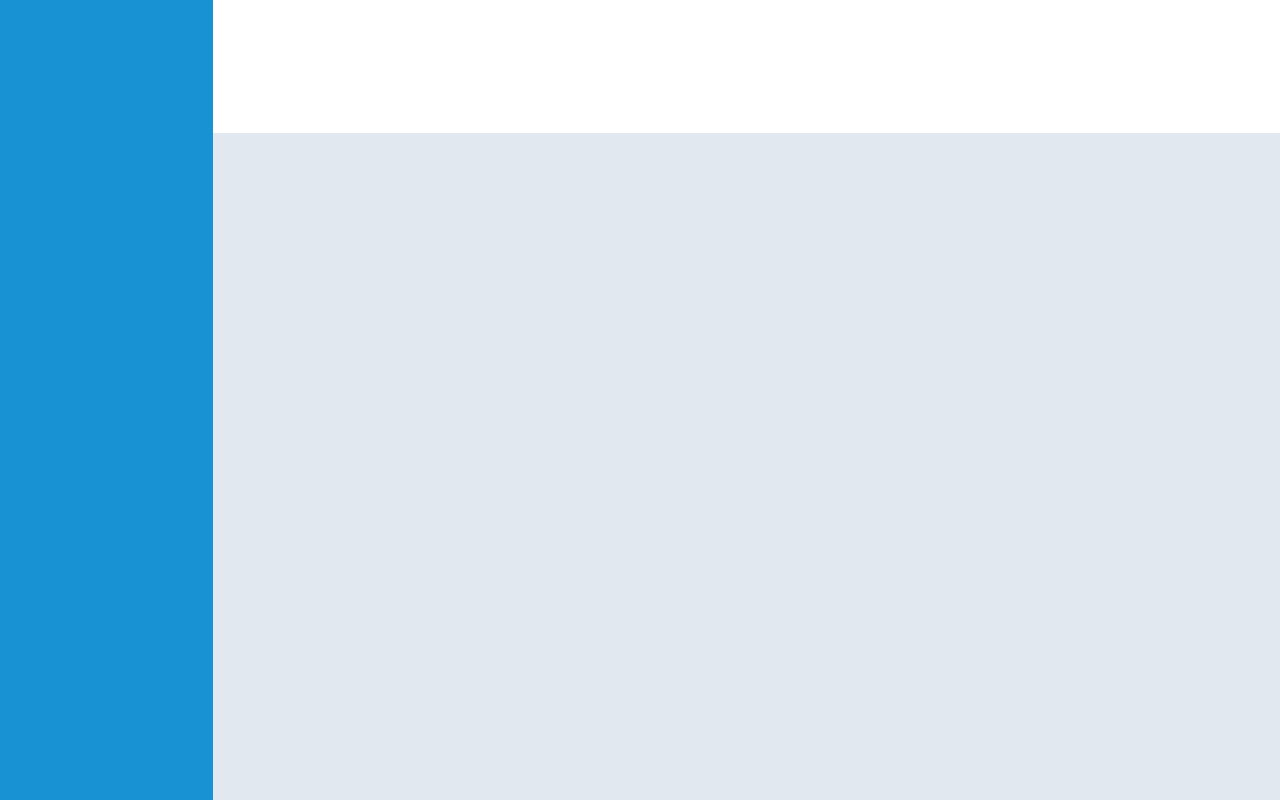
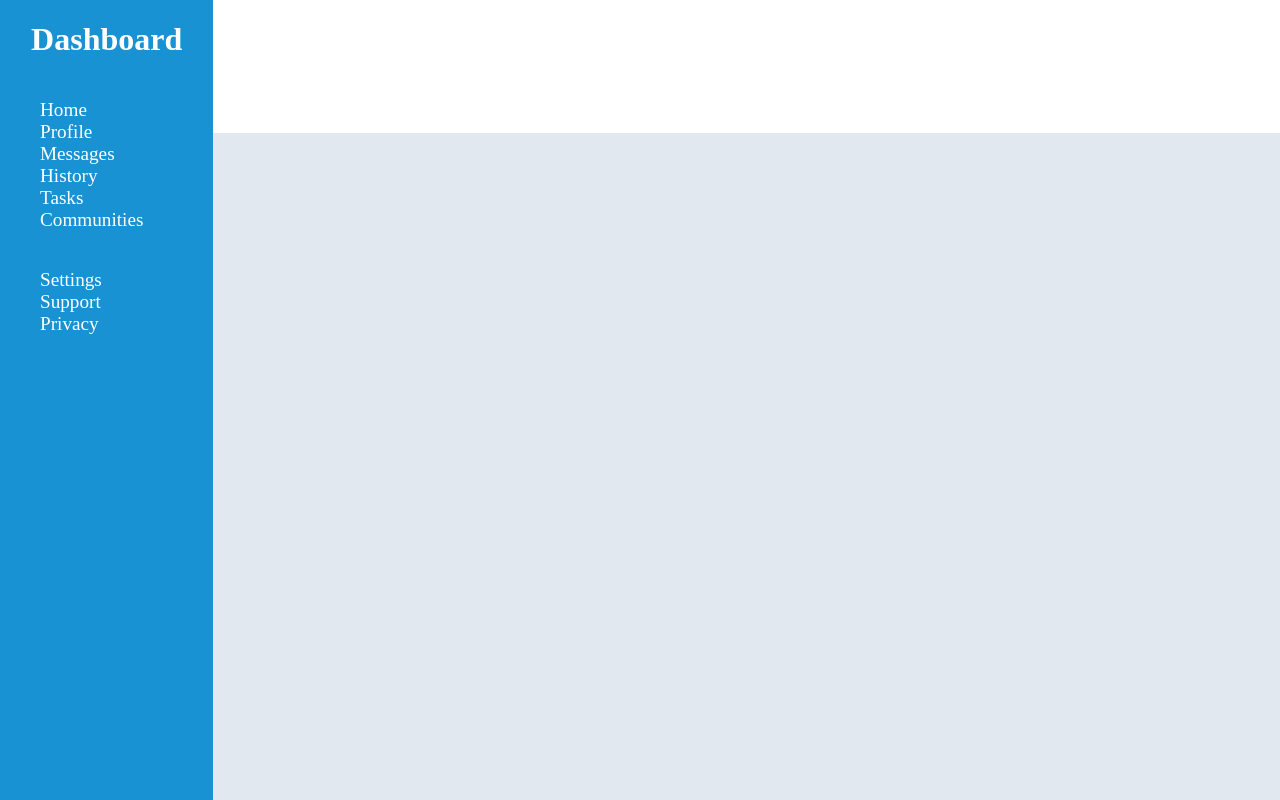
Before and after one commit to Subaang/admin-dashboard, a plain HTML site: page index.html in a window 1280 px wide. Drawn offline with Linux system fonts and the light colour scheme.

Commit message:
Add sidebar grid and text

```diff
--- a/index.html
+++ b/index.html
@@ -9,7 +9,28 @@
 <body>
     <div class="container">
         <div class="header"></div>
-        <div class="sidebar"></div>
+
+        <div class="sidebar">
+            <div class="logo"><h1>Dashboard</h1></div>
+            <div class="user">
+                <ul>
+                    <li>Home</li>
+                    <li>Profile</li>
+                    <li>Messages</li>
+                    <li>History</li>
+                    <li>Tasks</li>
+                    <li>Communities</li>
+                </ul>
+            </div>
+            <div class="settings-privacy-support">
+                <ul>
+                    <li>Settings</li>
+                    <li>Support</li>
+                    <li>Privacy</li>
+                </ul>
+            </div>
+        </div>
+
         <div class="main-content"></div>
     </div>
 
--- a/styles.css
+++ b/styles.css
@@ -19,8 +19,23 @@ body{
     background-color: #1992d4;
     grid-row: 1 / -1;
     grid-column: 1 / 2;
+    color:white;
+    display:grid;
+    grid-template-rows:1fr 3fr 10fr;
 }
 
 .main-content{
     background-color:#e2e8f0;
 }
+
+ul{
+    list-style-type: none;
+}
+
+.logo{
+    text-align:center;
+}
+
+.user,.settings-privacy-support{
+    font-size: 1.2em;
+}
```
